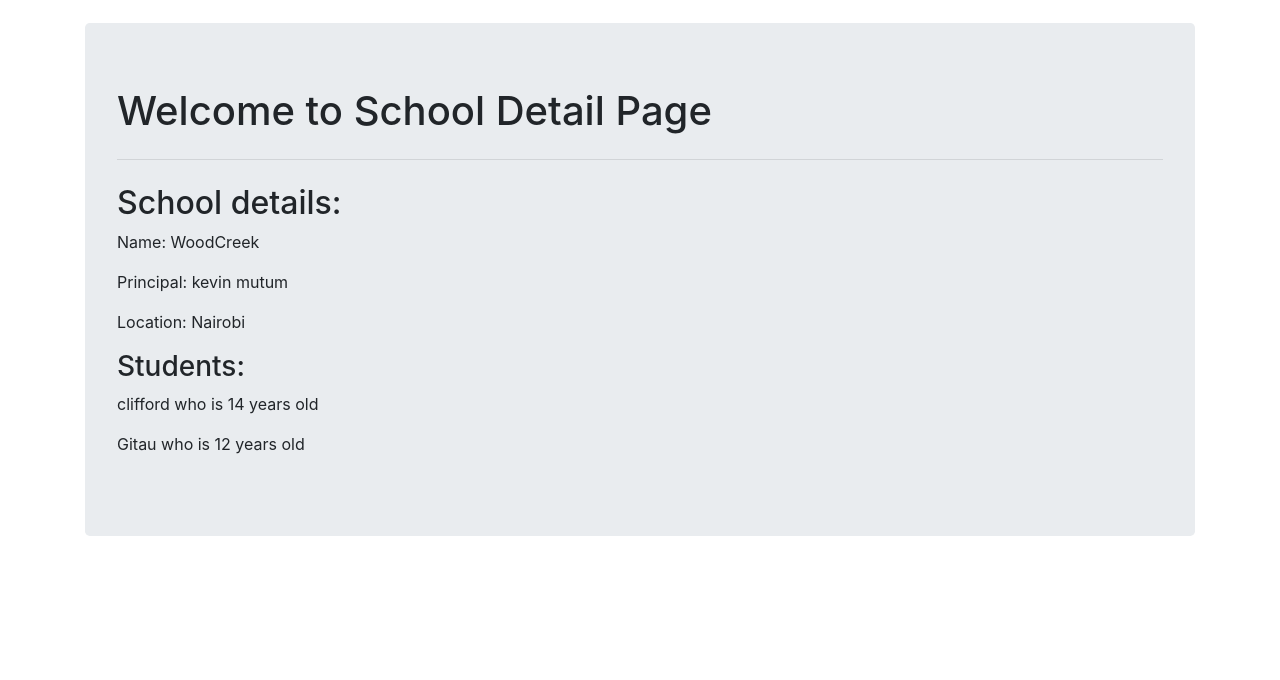
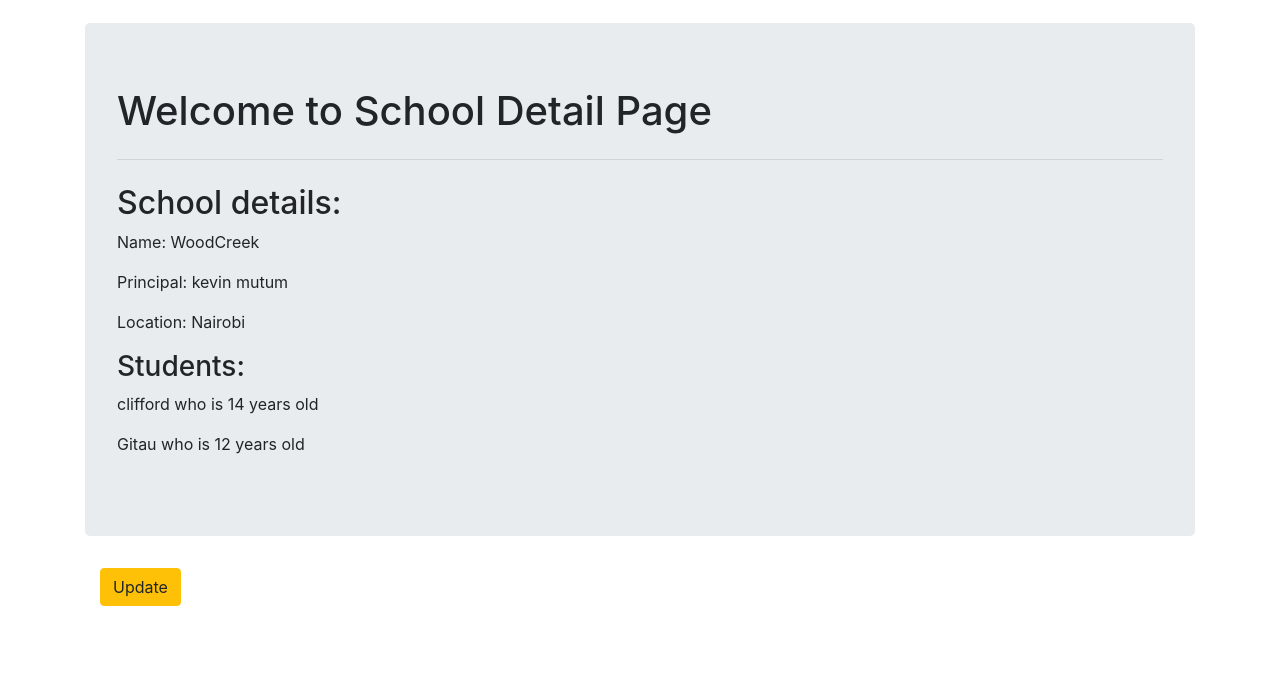
Before and after one commit to Kennedy-Njeri/Class-Based-Views-Django-Project, a Django app: page /1 in a window 1280 px wide. Shown: the part 57-737 px from the top of the page. Run offline with Django 3.2, Linux system fonts and the light colour scheme; data comes from the database, SQL or seed files in the repository; both versions use the stored data as it was after the commit; some libraries are stand-ins or nearby versions.

Commit message:
Added update view

```diff
--- a/cbvs/templates/school_detail.html
+++ b/cbvs/templates/school_detail.html
@@ -23,8 +23,17 @@
   {% endfor %}
 
 
+</div>
+
+
+<div class="container">
+
+  <p><a class="btn btn-warning" href="{% url 'update' pk=school_detail.pk %}">Update</a></p>
+
 
 </div>
 
 
+
+
 {% endblock %}
--- a/cbvs/urls.py
+++ b/cbvs/urls.py
@@ -8,8 +8,7 @@ urlpatterns = [
     path('', views.IndexView.as_view(), name="index"),
     path('list', views.SchoolListView.as_view(), name='list'),
     path('<int:pk>', views.SchoolDetailView.as_view(), name='detail'),
-    path('create', views.SchoolCreateView.as_view(), name='create')
-
-
+    path('create', views.SchoolCreateView.as_view(), name='create'),
+    path('update/<int:pk>', views.SchoolUpdateView.as_view(), name='update'),
 
 ]
--- a/cbvs/views.py
+++ b/cbvs/views.py
@@ -36,3 +36,8 @@ class SchoolCreateView(CreateView):
     fields = ['name', 'principal', 'location']
     model = models.School
     template_name = 'school_form.html'
+
+class SchoolUpdateView(UpdateView):
+    fields = ('name', 'principal')
+    model = models.School
+    template_name = 'school_update.html'
```
Also changed, not shown: cbvs/templates/school_update.html (added, +21 -0 lines), db.sqlite3.
